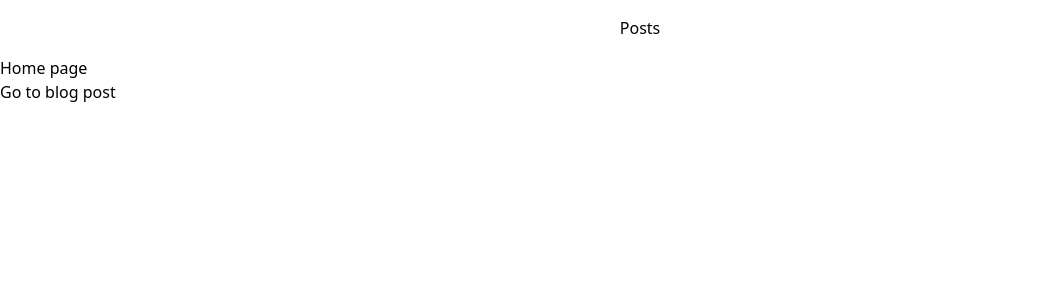
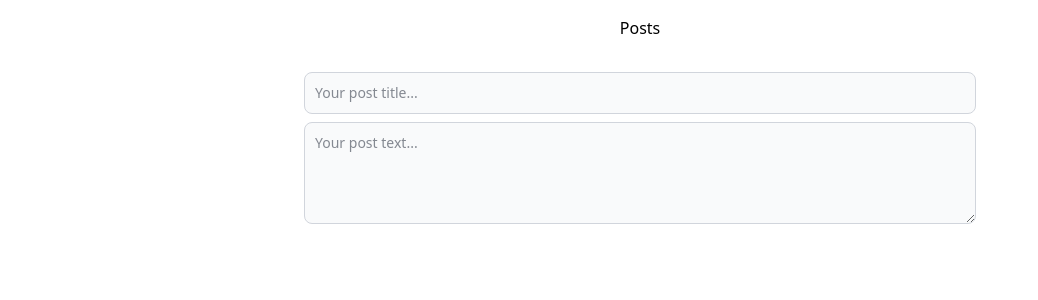
Before and after one commit to Milanator/blog-vuejs, a Nuxt app: page / in a window 1280 px wide. Shown: the top 300 px of the page, without its empty margins (0-1038 px from the left). Built offline with nearby package versions, Linux system fonts and the light colour scheme; no server answers.

Commit message:
[EDIT] Post fields

```diff
--- a/app.vue
+++ b/app.vue
@@ -1,9 +1,12 @@
 <script lang="ts" setup>
 import Header from "~/components/layout/header.vue";
+import FlashMessage from "~/components/flash-message.vue";
 </script>
 <template>
   <Header />
   <div>
     <NuxtPage />
   </div>
+
+  <FlashMessage />
 </template>
--- a/components/button/Crud.vue
+++ b/components/button/Crud.vue
@@ -7,7 +7,7 @@ defineProps({
 </script>
 
 <template>
-  <div class="mt-5">
+  <div class="mt-5 flex justify-end">
     <button
       class="text-white bg-blue-700 hover:bg-blue-800 focus:ring-4 focus:ring-blue-300 font-medium rounded-lg text-xs px-5 py-2.5 me-2 mb-2 dark:bg-blue-600 dark:hover:bg-blue-700 focus:outline-none dark:focus:ring-blue-800"
     >
--- /dev/null
+++ b/components/flash-message.vue
@@ -0,0 +1,14 @@
+<script setup lang="ts">
+import { useAppStore } from "~/stores/appStore.ts";
+
+const appStore = useAppStore();
+</script>
+<template>
+  <div
+    v-if="appStore.flashMessage"
+    class="fixed bottom-2 right-2 p-4 mb-4 text-sm text-green-800 rounded-lg bg-green-50 dark:bg-gray-800 dark:text-green-400"
+    role="alert"
+  >
+    <span class="font-medium">{{ appStore.flashMessage.message }}</span>
+  </div>
+</template>
--- /dev/null
+++ b/components/post/message-field.vue
@@ -0,0 +1,47 @@
+<script setup lang="ts">
+import { usePostStore } from "~/stores/postStore.ts";
+import { useAppStore } from "~/stores/appStore.ts";
+import { ref } from "vue";
+
+const postStore = usePostStore();
+const appStore = useAppStore();
+
+const title = ref(undefined);
+
+function submit(): void {
+  console.log("enter");
+
+  const response = postStore.storePost();
+
+  if (response) {
+    response
+      .then((r: object) => {
+        appStore.setSuccessMessage(r.data.data.message);
+
+        postStore.clearFields();
+
+        title.value.focus();
+      })
+      .then(() => {
+        postStore.fetchAll();
+      });
+  }
+}
+</script>
+<template>
+  <input
+    type="text"
+    class="block p-2.5 w-full text-sm text-gray-900 bg-gray-50 rounded-lg border border-gray-300 focus:ring-blue-500 focus:border-blue-500 dark:bg-gray-700 dark:border-gray-600 dark:placeholder-gray-400 dark:text-white dark:focus:ring-blue-500 dark:focus:border-blue-500 mb-2"
+    placeholder="Your post title..."
+    ref="title"
+    v-model="postStore.title"
+  />
+  <textarea
+    id="text"
+    rows="4"
+    class="block p-2.5 w-full text-sm text-gray-900 bg-gray-50 rounded-lg border border-gray-300 focus:ring-blue-500 focus:border-blue-500 dark:bg-gray-700 dark:border-gray-600 dark:placeholder-gray-400 dark:text-white dark:focus:ring-blue-500 dark:focus:border-blue-500"
+    placeholder="Your post text..."
+    v-model="postStore.text"
+    @keyup.enter="submit"
+  ></textarea>
+</template>
--- a/components/post/posts.vue
+++ b/components/post/posts.vue
@@ -10,7 +10,7 @@ postStore.fetchAll();
   <div
     v-if="postStore.items.length"
     v-for="post in postStore.items"
-    class="w-full bg-white border border-gray-200 rounded-lg shadow dark:bg-gray-800 dark:border-gray-700 mb-4"
+    class="w-full bg-white border border-gray-200 rounded-lg shadow dark:bg-gray-800 dark:border-gray-700 mb-4 mt-8"
   >
     <div class="p-4 md:p-8 dark:bg-gray-800">
       <h2
@@ -18,12 +18,12 @@ postStore.fetchAll();
       >
         {{ post.title }}
       </h2>
-      <span class="text-xs text-gray-500">Author: {{ post.userId.email }}</span>
       <p class="my-3 text-gray-500 dark:text-gray-400">
         {{ post.text }}
       </p>
+      <span class="text-xs text-gray-500">Author: {{ post.userId.email }}</span>
 
-      <Crud/>
+      <Crud />
     </div>
   </div>
 </template>
--- a/pages/index.vue
+++ b/pages/index.vue
@@ -1,4 +1,6 @@
+<script setup lang="ts">
+import Index from "~/pages/post/index.vue";
+</script>
 <template>
-  <h1>Home page</h1>
-  <NuxtLink to="/blog"> Go to blog post </NuxtLink>
+  <Index/>
 </template>
--- a/pages/post/index.vue
+++ b/pages/post/index.vue
@@ -1,20 +1,11 @@
 <script setup lang="ts">
 import Posts from "~/components/post/posts.vue";
+import MessageField from "~/components/post/message-field.vue";
 </script>
 <template>
   <div class="max-w-2xl mx-auto my-4">
     <form class="mb-4">
-      <label
-        for="message"
-        class="block mb-2 text-sm font-medium text-gray-900 dark:text-white"
-        >Your post</label
-      >
-      <textarea
-        id="message"
-        rows="4"
-        class="block p-2.5 w-full text-sm text-gray-900 bg-gray-50 rounded-lg border border-gray-300 focus:ring-blue-500 focus:border-blue-500 dark:bg-gray-700 dark:border-gray-600 dark:placeholder-gray-400 dark:text-white dark:focus:ring-blue-500 dark:focus:border-blue-500"
-        placeholder="Leave a comment..."
-      ></textarea>
+      <MessageField />
     </form>
 
     <!-- Listing -->
--- /dev/null
+++ b/stores/appStore.ts
@@ -0,0 +1,20 @@
+import { defineStore } from "pinia";
+import { Type, type FlashMessage } from "~/types/FlashMessageType";
+
+export const useAppStore = defineStore("app", {
+  state: () => ({
+    flashMessage: undefined as FlashMessage | undefined,
+  }),
+  actions: {
+    clearMessage(): void {
+      this.flashMessage = undefined;
+    },
+
+    setSuccessMessage(message: string): void {
+      this.flashMessage = {
+        message,
+        type: Type.Success,
+      };
+    },
+  },
+});
--- a/stores/postStore.ts
+++ b/stores/postStore.ts
@@ -1,10 +1,13 @@
 import { defineStore } from "pinia";
 import { useNuxtApp } from "#app";
 import type { User } from "~/types/UserType";
+import type { AxiosResponse } from "axios";
 
 export const usePostStore = defineStore("post", {
   state: () => ({
     items: [] as User[],
+    title: undefined,
+    text: undefined,
   }),
   actions: {
     fetchAll() {
@@ -18,5 +21,24 @@ export const usePostStore = defineStore("post", {
         console.log(error);
       }
     },
+
+    clearFields(): void {
+      this.title = this.text = undefined;
+    },
+
+    storePost(): void | Promise<AxiosResponse> {
+      const { $axios } = useNuxtApp();
+
+      try {
+        return $axios.post("/post", {
+          title: this.title,
+          text: this.text,
+        });
+      } catch (error: any) {
+        console.log(error);
+
+        return;
+      }
+    },
   },
 });
--- /dev/null
+++ b/types/FlashMessageType.ts
@@ -0,0 +1,9 @@
+export enum Type {
+  Success = "green",
+  Error = "red",
+}
+
+export type FlashMessage = {
+  message: string;
+  type: Type;
+};
```
